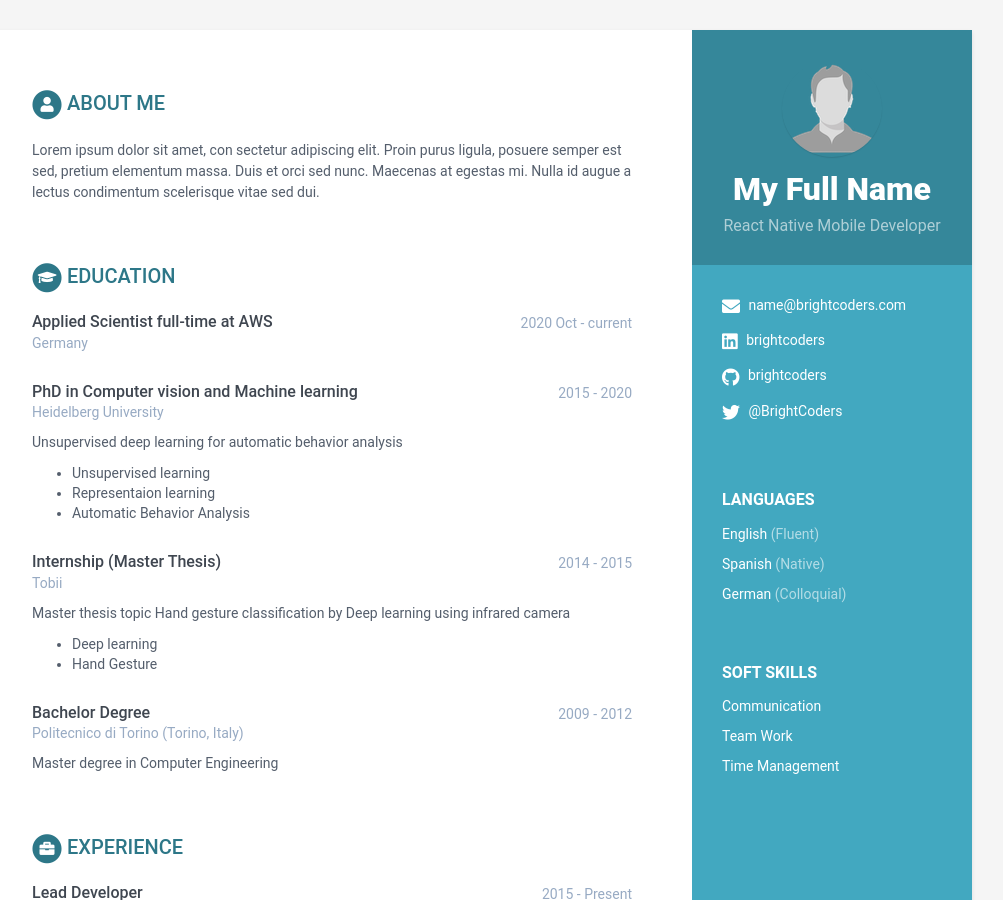
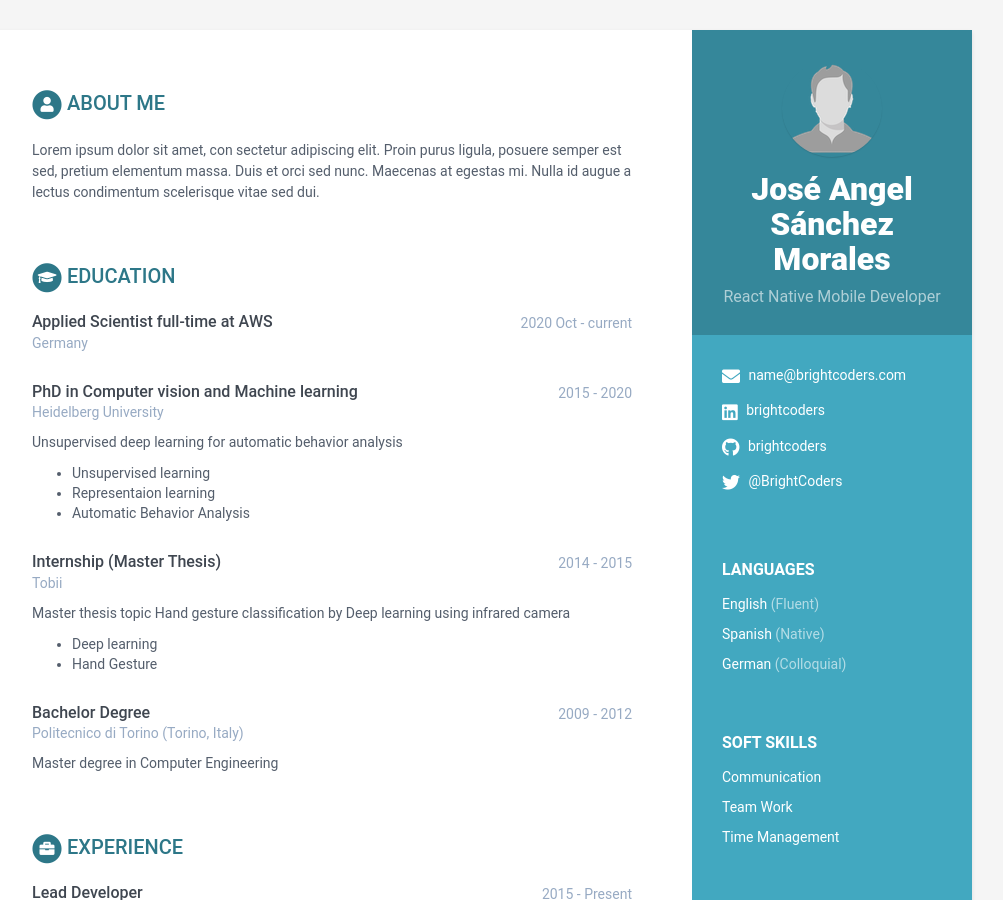
Before and after one commit to BC-MAY-21-RN/kata-resume-angel-sm, a Jekyll site: the page built from index.html, in a window 1280 px wide and 900 px high. Shown: the whole window, without its empty margins (168-1171 px from the left). Built offline with Jekyll 4.4.1, drawn with Linux system fonts in a browser that asks for light colours.

Commit message:
Update: personal info
Adding my full name to test

```diff
--- a/_data/data.yml
+++ b/_data/data.yml
@@ -7,7 +7,7 @@ sidebar:
   education: False # NO MODIFICAR
 
   # Profile information
-  name: My Full Name # Nombre completo
+  name: José Angel Sánchez Morales # Nombre completo
   tagline: React Native Mobile Developer # React Native Mobile Developer ó Ruby on Rails Web Developer Según sea el caso
   avatar: profile.png # Colocar una imagen con tu foto de 100x100 pixels dentro de /assets/images
 
```
